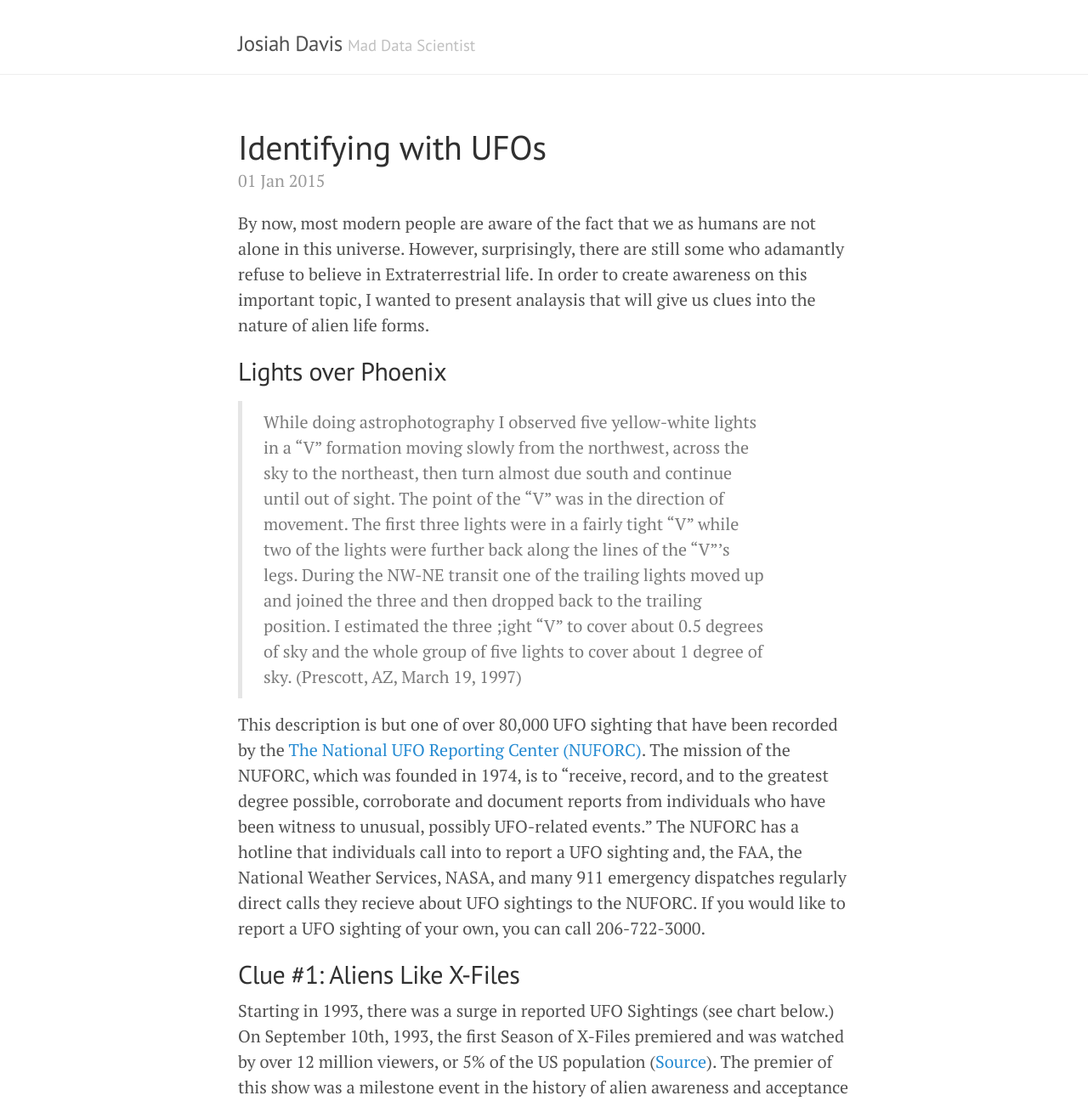
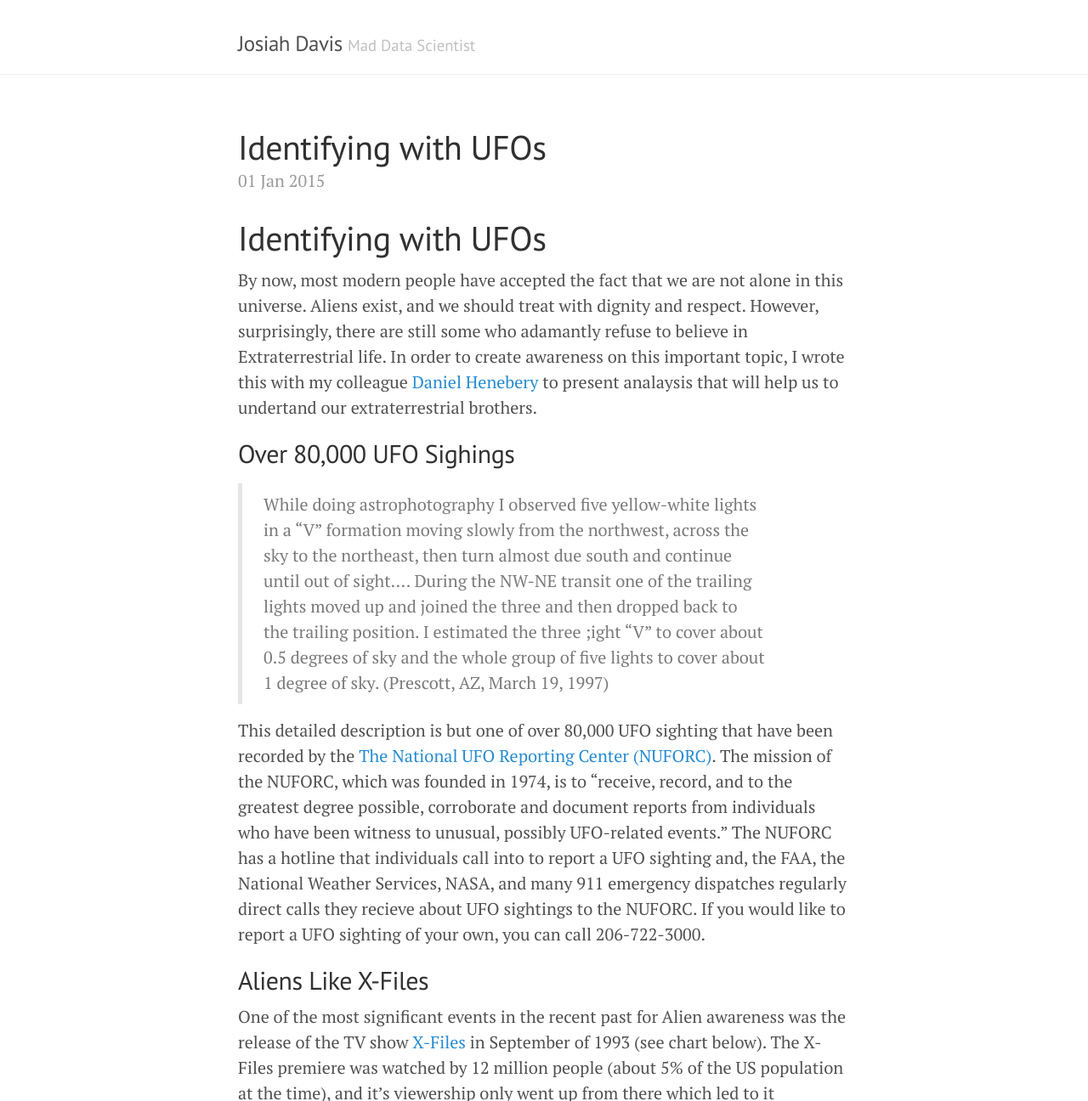
Before and after one commit to josiahdavis/josiahdavis.github.io, a Jekyll site: the page built from _posts/2015-01-1-identifying-with-ufos.md, in a window 1280 px wide and 1400 px high, cut to the strip 104-1400 px from the top of the window. Shown: the whole strip at 85% size. Built offline with Jekyll 4.4.1, drawn with Linux system fonts in a browser that asks for light colours; Markdown is read by kramdown in place of the engine named in the settings; some of the changed text lies outside the part shown.

Commit message:
Updated UFO post

```diff
--- a/_posts/2015-01-1-identifying-with-ufos.md
+++ b/_posts/2015-01-1-identifying-with-ufos.md
@@ -3,19 +3,22 @@
 title: Identifying with UFOs
 ---
 
-By now, most modern people are aware of the fact that we as humans are not alone in this universe. However, surprisingly, there are still some who adamantly refuse to believe in Extraterrestrial life. In order to create awareness on this important topic, I wanted to present analaysis that will give us clues into the nature of alien life forms.
+#  Identifying with UFOs
+By now, most modern people have accepted the fact that we are not alone in this universe. Aliens exist, and we should treat with dignity and respect. However, surprisingly, there are still some who adamantly refuse to believe in Extraterrestrial life. In order to create awareness on this important topic, I wrote this with my colleague [Daniel Henebery](www.questionable-economics.com) to present analaysis that will help us to undertand our extraterrestrial brothers.
 
-## Lights over Phoenix
+## Over 80,000 UFO Sighings
+  > While doing astrophotography I observed five yellow-white lights in a "V" formation moving slowly from the northwest, across the sky to the northeast, then turn almost due south and continue until out of sight.... During the NW-NE transit one of the trailing lights moved up and joined the three and then dropped back to the trailing position. I estimated the three ;ight "V" to cover about 0.5 degrees of sky and the whole group of five lights to cover about 1 degree of sky. (Prescott, AZ, March 19, 1997)
 
-  > While doing astrophotography I observed five yellow-white lights in a "V" formation moving slowly from the northwest, across the sky to the northeast, then turn almost due south and continue until out of sight. The point of the "V" was in the direction of movement. The first three lights were in a fairly tight "V" while two of the lights were further back along the lines of the "V"'s legs. During the NW-NE transit one of the trailing lights moved up and joined the three and then dropped back to the trailing position. I estimated the three ;ight "V" to cover about 0.5 degrees of sky and the whole group of five lights to cover about 1 degree of sky. (Prescott, AZ, March 19, 1997)
+This detailed description is but one of over 80,000 UFO sighting that have been recorded by the [The National UFO Reporting Center (NUFORC)](http://www.nuforc.org/). The mission of the NUFORC, which was founded in 1974, is to "receive, record, and to the greatest degree possible, corroborate and document reports from individuals who have been witness to unusual, possibly UFO-related events." The NUFORC has a hotline that individuals call into to report a UFO sighting and, the FAA, the National Weather Services, NASA, and many 911 emergency dispatches regularly direct calls they recieve about UFO sightings to the NUFORC. If you would like to report a UFO sighting of your own, you can call 206-722-3000.
 
-This description is but one of over 80,000 UFO sighting that have been recorded by the [The National UFO Reporting Center (NUFORC)](http://www.nuforc.org/). The mission of the NUFORC, which was founded in 1974, is to "receive, record, and to the greatest degree possible, corroborate and document reports from individuals who have been witness to unusual, possibly UFO-related events." The NUFORC has a hotline that individuals call into to report a UFO sighting and, the FAA, the National Weather Services, NASA, and many 911 emergency dispatches regularly direct calls they recieve about UFO sightings to the NUFORC. If you would like to report a UFO sighting of your own, you can call 206-722-3000.
+## Aliens Like X-Files
+One of the most significant events in the recent past for Alien awareness was the release of the TV show [X-Files](http://en.wikipedia.org/wiki/The_X-Files) in September of 1993 (see chart below). The X-Files premiere was watched by 12 million people (about 5% of the US population at the time), and it's viewership only went up from there which led to it becoming one of the longest running science fiction TV series of all time. The impact this show had was to gradually dispel skepticism about the existence of Aliens. While possibly unrealistic in its representation on the nature of Aliens, the X-files TV show helped to shift the converstaion from "Do aliens exist?" to "What are aliens like?".
 
-## Clue #1: Aliens Like X-Files
-Starting in 1993, there was a surge in reported UFO Sightings (see chart below.) On September 10th, 1993, the first Season of X-Files premiered and was watched by over 12 million viewers, or 5% of the US population ([Source](http://en.wikipedia.org/wiki/The_X-Files)). The premier of this show was a milestone event in the history of alien awareness and acceptance and this is reflected in the data.
+## Aliens Are Patriotic
+I have found that one of the biggest misconceptions about Aliens lies is the belief, perhaps perpetuated by their representation in Hollywood, that Aliens are bent on world domination. Indeed from my research, it appears that Aliens are actually quite patriotic. As you can see from the chart below, Aliens are more likely to visit the earth on the 4th of July than any other day, a sure tribute to our founding fathers. Perhaps the skeptic in you questions whether Aliens are just after the food. If that was the case, why don't you see corresponding activity for other major holidays such as Thanksgiving, Christmas, and Easter?
 
-## Clue #2: Aliens Are Patriotic
+## Aliens enjoy a good time
+Another widely-held misconception is that Aliens are aloof and distant creatures. While there are surely differences between them and us, Aliens are actually, more fun-loving that we might think. As the chart below indicates, you are more likely to see an Alien on a Friday or Saturday night than any other time of the week.
 
-
-## Clue #3: Aliens enjoy a good time
-Perhaps you are skeptical about the existence of Aliens, and are wondering if you can see one for yourself. Contrary to conventional wisdom, Aliens are not combative, war-like creaters bent on world domination, rather they enjoy hanging out and having a good time as much as you and I do. As a result, you are much more likely to see an Alien on a Friday night or Saturday night than you are at any other time of the day.
+## Down to earth
+To the skeptic I challenge you to re-consider your views in light of the data. Is it possible that Aliens are not cold-hearted villians, bent on world domination? Is it possible that Aliens are actually supportive of our National traditions and inhabitance on earth? Is it possible that Aliens are not that much different than you and I?
```
